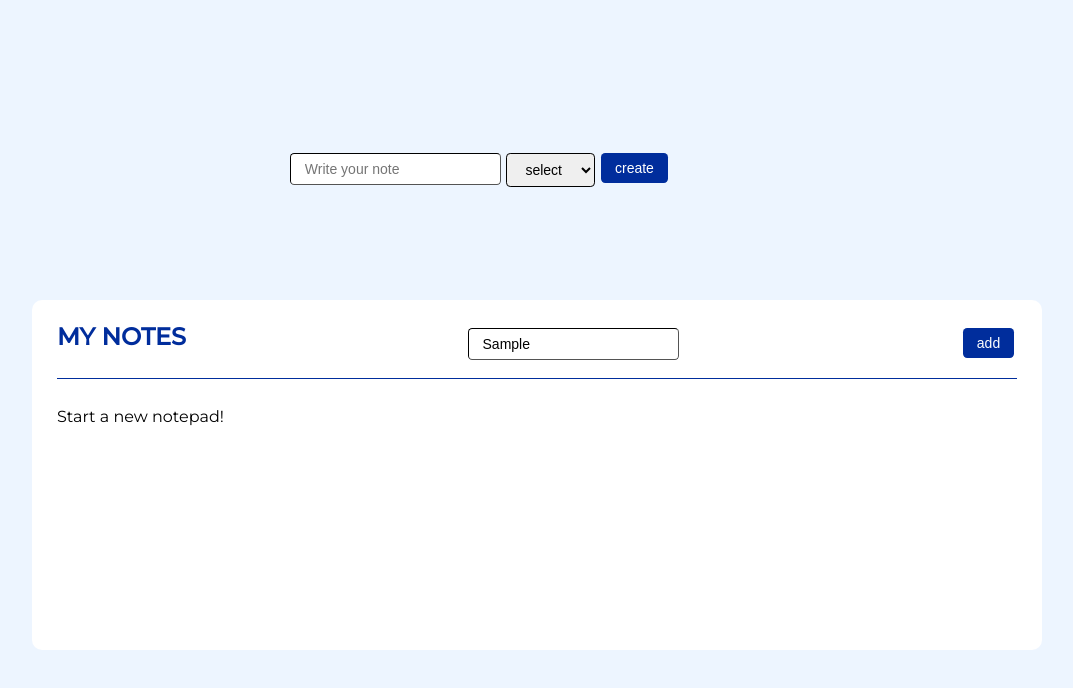
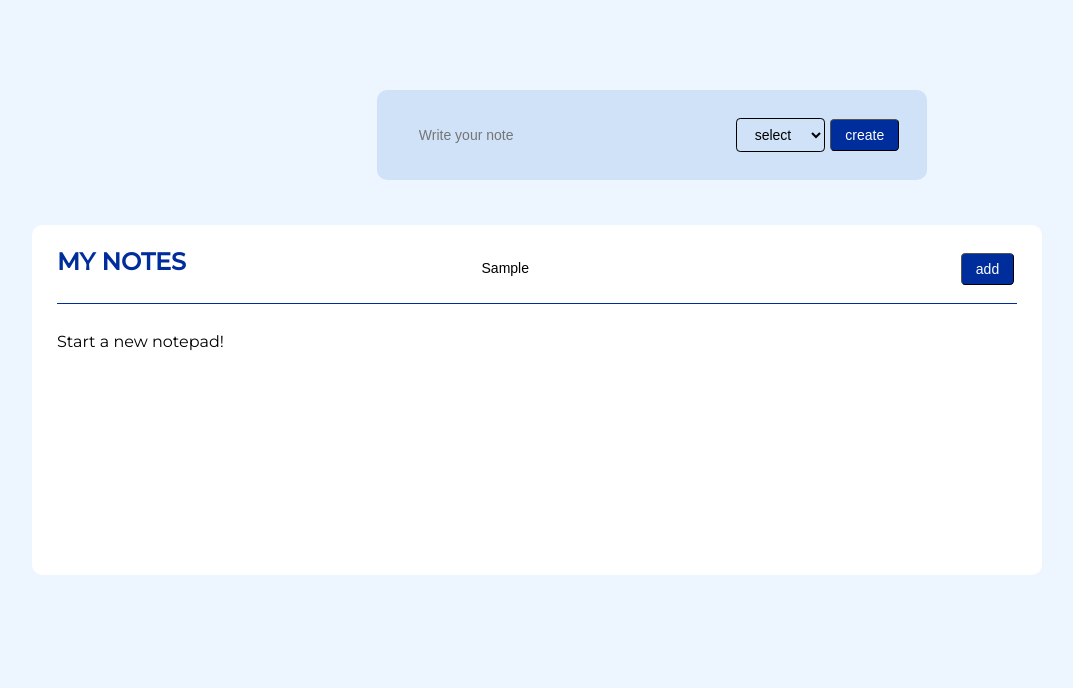
Before and after one commit to tugcecorekci/color-note, a plain HTML site: page index.html in a window 1280 px wide. Both pictures are taken after typing "Sample" into the empty fields and a click on the button "add". Shown: the whole page, without its empty margins (103-1176 px from the left). Drawn offline with Linux system fonts and the light colour scheme.

Commit message:
Added css styles.

```diff
--- a/app.js
+++ b/app.js
@@ -19,7 +19,6 @@ const colors = [
 ]
 
 const drop = document.querySelector('select')
-drop.setAttribute("required", "true")
 drop.appendChild(new Option("select", "0"))
 
 function colorOptions(a) {
@@ -31,8 +30,31 @@ function colorOptions(a) {
     }
 }
 
+colorOptions(drop)
 
-colorOptions(drop)
+drop.addEventListener('change', bgChange)
+
+function bgChange() {
+    if (drop.value == 0) {
+        tglForm.style.backgroundColor = "#d0e2f7"
+    } else {
+        tglForm.style.backgroundColor = drop.value
+    }
+}
+
+//toggle button
+const tglForm = document.getElementById('tglForm')
+const tglBtn = document.getElementById('tglBtn')
+tglBtn.onclick = function () {
+    if (tglForm.style.display !== "flex") {
+        tglForm.style.display = "flex"
+    }
+    else {
+        tglForm.style.display = "none"
+    }
+}
+
+//notes
 
 const notes = []
 const noteSection = document.querySelector('.noteSection')
@@ -49,6 +71,7 @@ function clickHandler(e) {
         tglForm.style.display = "none"
         document.querySelector('#newNote').value = ""
         drop.value = 0
+        tglForm.style.backgroundColor = "#fff"
     }
 }
 
@@ -122,19 +145,6 @@ function createBtn(i, newNote) {
     noteSection.append(newNote)
 }
 
-
-//toggle button
-const tglForm = document.getElementById('tglForm')
-const tglBtn = document.getElementById('tglBtn')
-tglBtn.onclick = function () {
-    if (tglForm.style.display !== "flex") {
-        tglForm.style.display = "flex"
-    }
-    else {
-        tglForm.style.display = "none"
-    }
-}
-
 // search function
 function searching() {
     const search = document.getElementById('search')
@@ -149,5 +159,5 @@ function searching() {
             p.style.display = "none"
 
         }
-    } console.log(search.value)
+    }
 }
--- a/index.css
+++ b/index.css
@@ -64,9 +64,21 @@ body {
 }
 
 #tglForm {
+    position: absolute;
     display: none;
+    background-color: #d0e2f7;
+    right: 250px;
+    top: 90px;
     width: 500px;
-    height: 150px;
+    height: 40px;
+    flex-direction: row;
+    align-items: center;
+    padding: 25px;
+    border-radius: 10px;
+}
+
+#tglForm div:first-of-type {
+    flex-grow: 1;
 }
 
 .panel2 {
@@ -88,7 +100,7 @@ body {
 }
 
 .headerSection h1{
-    font-weight: bold;
+    font-weight: bolder;
     font-size: x-large;
     color: #002d9c;
 }
@@ -115,7 +127,8 @@ body {
 button {
     background-color: #002d9c;
     color: #fff;
-    border: none;
+    border-color:black;
+    border-width: thin;
     padding: 0.5em 1em;
     margin: 0.2em;
     text-align: center;
@@ -136,4 +149,17 @@ select, input {
     font-size: 14px;
     border-radius: .3em;
     font-weight: light;
+    background-color:  #11ffee00;
+    outline: none;
 }
+
+input[type=text] {
+    border: none;
+    background-color:  #11ffee00;
+    outline: none;
+    /* webkit-appearance: none; */
+}
+
+.panel2 input[type=text] {
+    min-width: 90%;
+}
```
